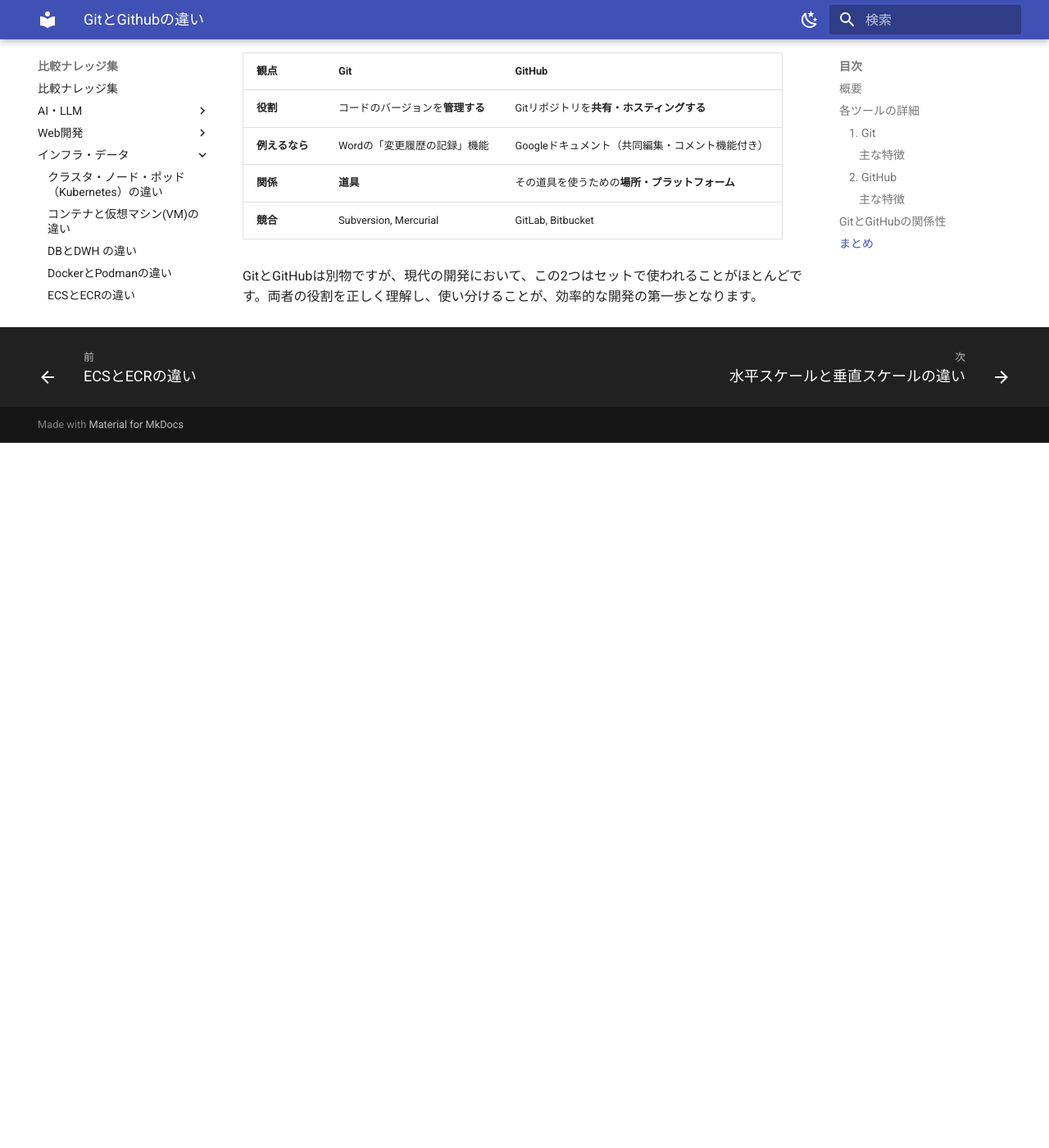
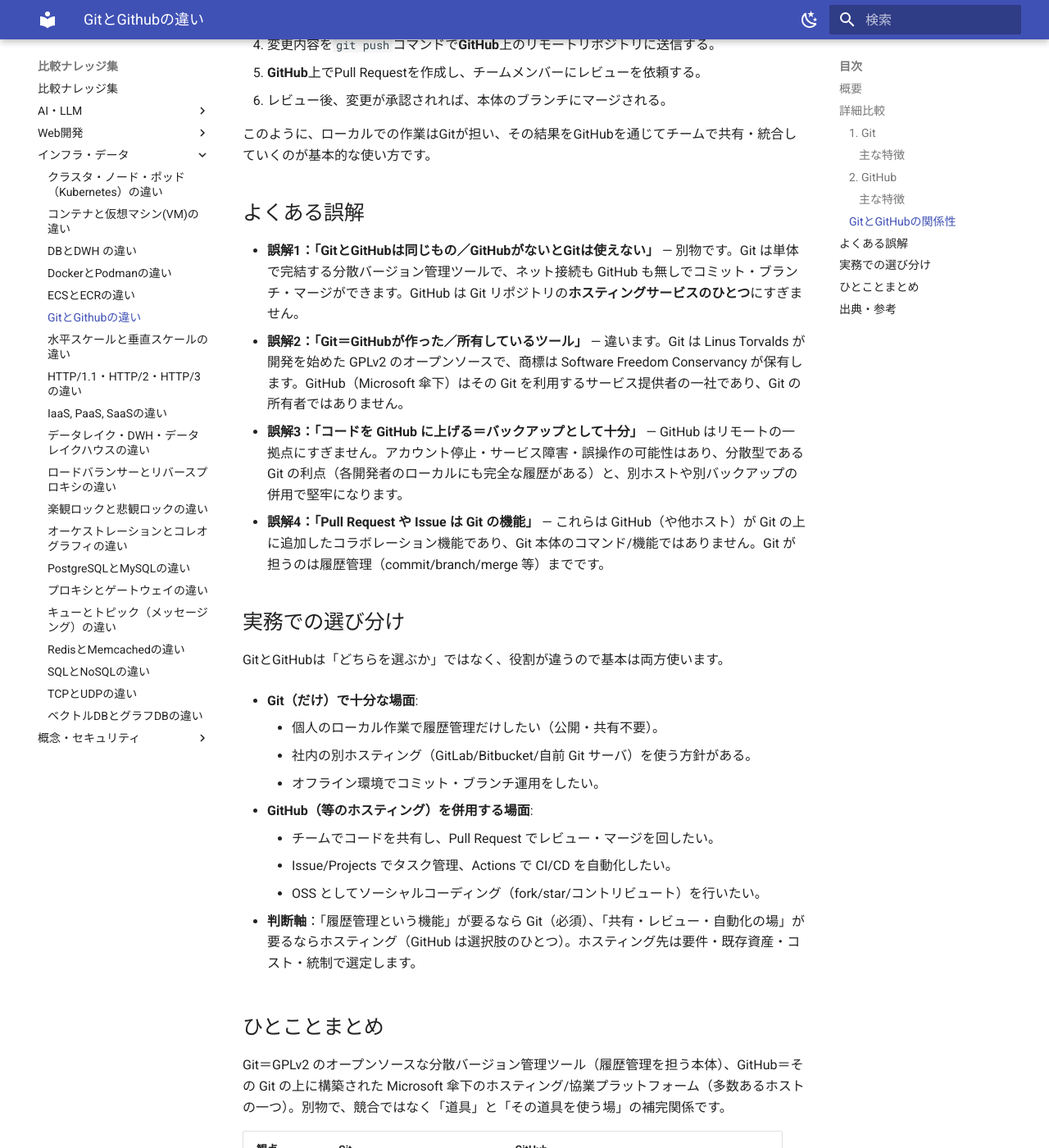
Before and after one commit to tomomira/comparisons, an MkDocs documentation site: the page built from docs/infra-data/git-vs-github.md, in a window 1280 px wide and 1400 px high, scrolled down 2456 px. Shown: the whole window at 82% size. Built offline with MkDocs 1.6.1 and Material for MkDocs 9.7.7, drawn with Linux system fonts in a browser that asks for light colours; before the commit the page ends 2996 px from its top, so only the background shows below that; some of the changed text lies outside the part shown.

Commit message:
qa(existing): 底上げ＋factcheck git-vs-github

```diff
--- a/docs/infra-data/git-vs-github.md
+++ b/docs/infra-data/git-vs-github.md
@@ -15,16 +15,14 @@ freshness: stable
 
 | 項目 | Git | GitHub |
 | --- | --- | --- |
-| **分類** | ソフトウェア（ツール） | Webサービス（プラットフォーム） |
+| **分類** | ソフトウェア（バージョン管理ツール） | Webサービス（ホスティングプラットフォーム） |
 | **主な目的** | ソースコードの変更履歴を管理する（バージョン管理） | Gitリポジトリをホスティングし、共同開発を支援する |
 | **実行場所** | ローカルのコンピュータ | Webブラウザ経由（クラウド上） |
-| **所有者** | Linux Foundation (オープンソース) | Microsoft |
+| **ライセンス/所有** | GPLv2 のオープンソース（商標は Software Freedom Conservancy が保有・Git は同団体のメンバープロジェクト） | Microsoft 傘下の商用サービス |
 
-一言で言うと、**Gitは「バージョン管理を行うための道具」** であり、**GitHubは「その道具で作ったものを保管し、他人と共有・協力するための場所」** です。
+一言で言うと、**Gitは「バージョン管理を行うための道具」** であり、**GitHubは「その道具で作ったものを保管し、他人と共有・協力するための場所」** です。GitHub は Git の上に構築されたホスティングサービスの**ひとつ**であり、Git そのものではありません。
 
----
-
-## 各ツールの詳細
+## 詳細比較
 
 ### 1. Git
 
@@ -36,12 +34,13 @@ Gitは、**分散型バージョン管理システム**と呼ばれるソフト
 - **分散型**: 各開発者がプロジェクトの完全な履歴を持つローカルリポジトリを保持します。これにより、中央サーバーがダウンしても作業を継続でき、マージ（統合）もローカルで行えます。
 - **ブランチモデル**: 機能追加やバグ修正など、目的ごとに作業を分岐させる「ブランチ」を簡単に作成・統合できます。これにより、メインのコード（master/mainブランチ）を安定させたまま、複数の開発を並行して進めることができます。
 - **コマンドラインツール**: 基本的にはコマンドライン（黒い画面）で操作しますが、様々なGUIツールも存在します。
+- **オープンソース**: GPLv2 ライセンスで配布される自由ソフトウェアです。「Git」の名称・ロゴの商標は Software Freedom Conservancy が保有しており、Git プロジェクトは同団体のメンバープロジェクトです（Linux Foundation の所有物ではありません）。
 
 **Gitの役割は、あくまで個々の開発者の手元で、コードの「歴史」を正確に記録・管理することです。**
 
 ### 2. GitHub
 
-GitHubは、**GitリポジトリをホスティングするためのWebサービス**です。Gitの機能をクラウド上で提供し、さらにチームでの共同開発を円滑に進めるための様々な機能を追加しています。
+GitHubは、**GitリポジトリをホスティングするためのWebサービス**です。オープンソースの Git の上に構築され、Gitの機能をクラウド上で提供し、さらにチームでの共同開発を円滑に進めるための様々な機能を追加しています。2018年に Microsoft が買収し、現在は Microsoft 傘下のサービスです。
 
 #### 主な特徴
 
@@ -53,11 +52,9 @@ GitHubは、**GitリポジトリをホスティングするためのWebサービ
 
 **GitHubの役割は、Gitで管理されたコードを集約し、可視化・共有することで、チームのコラボレーションを最大化することです。**
 
----
+### GitとGitHubの関係性
 
-## GitとGitHubの関係性
-
-GitとGitHubは、**「GitがなければGitHubは成り立たない」** という関係です。
+GitとGitHubは、**「GitがなければGitHubは成り立たない」** という関係です（GitHub は Git の上に構築されています）。一方で、Git は GitHub なしでも完結して動作し、ホスティング先は GitLab・Bitbucket など他にも多数あります。
 
 一般的な開発フローは以下のようになります。
 
@@ -70,7 +67,32 @@ GitとGitHubは、**「GitがなければGitHubは成り立たない」** とい
 
 このように、ローカルでの作業はGitが担い、その結果をGitHubを通じてチームで共有・統合していくのが基本的な使い方です。
 
-## まとめ
+## よくある誤解
+
+- **誤解1：「GitとGitHubは同じもの／GitHubがないとGitは使えない」** — 別物です。Git は単体で完結する分散バージョン管理ツールで、ネット接続も GitHub も無しでコミット・ブランチ・マージができます。GitHub は Git リポジトリの**ホスティングサービスのひとつ**にすぎません。
+- **誤解2：「Git＝GitHubが作った／所有しているツール」** — 違います。Git は Linus Torvalds が開発を始めた GPLv2 のオープンソースで、商標は Software Freedom Conservancy が保有します。GitHub（Microsoft 傘下）はその Git を利用するサービス提供者の一社であり、Git の所有者ではありません。
+- **誤解3：「コードを GitHub に上げる＝バックアップとして十分」** — GitHub はリモートの一拠点にすぎません。アカウント停止・サービス障害・誤操作の可能性はあり、分散型である Git の利点（各開発者のローカルにも完全な履歴がある）と、別ホストや別バックアップの併用で堅牢になります。
+- **誤解4：「Pull Request や Issue は Git の機能」** — これらは GitHub（や他ホスト）が Git の上に追加したコラボレーション機能であり、Git 本体のコマンド/機能ではありません。Git が担うのは履歴管理（commit/branch/merge 等）までです。
+
+## 実務での選び分け
+
+GitとGitHubは「どちらを選ぶか」ではなく、役割が違うので基本は両方使います。
+
+- **Git（だけ）で十分な場面**:
+    - 個人のローカル作業で履歴管理だけしたい（公開・共有不要）。
+    - 社内の別ホスティング（GitLab/Bitbucket/自前 Git サーバ）を使う方針がある。
+    - オフライン環境でコミット・ブランチ運用をしたい。
+
+- **GitHub（等のホスティング）を併用する場面**:
+    - チームでコードを共有し、Pull Request でレビュー・マージを回したい。
+    - Issue/Projects でタスク管理、Actions で CI/CD を自動化したい。
+    - OSS としてソーシャルコーディング（fork/star/コントリビュート）を行いたい。
+
+- **判断軸**：「履歴管理という機能」が要るなら Git（必須）、「共有・レビュー・自動化の場」が要るならホスティング（GitHub は選択肢のひとつ）。ホスティング先は要件・既存資産・コスト・統制で選定します。
+
+## ひとことまとめ
+
+Git＝GPLv2 のオープンソースな分散バージョン管理ツール（履歴管理を担う本体）、GitHub＝その Git の上に構築された Microsoft 傘下のホスティング/協業プラットフォーム（多数あるホストの一つ）。別物で、競合ではなく「道具」と「その道具を使う場」の補完関係です。
 
 | 観点 | Git | GitHub |
 | --- | --- | --- |
@@ -80,3 +102,10 @@ GitとGitHubは、**「GitがなければGitHubは成り立たない」** とい
 | **競合** | Subversion, Mercurial | GitLab, Bitbucket |
 
 GitとGitHubは別物ですが、現代の開発において、この2つはセットで使われることがほとんどです。両者の役割を正しく理解し、使い分けることが、効率的な開発の第一歩となります。
+
+## 出典・参考
+
+- Git 公式「About Git」（Git は分散バージョン管理システム。中核はコマンドラインツールで、GitHub/GitLab 等のホスティングを含む大きなエコシステムを持つ）: https://git-scm.com/about
+- Git 公式「Trademark Policy」（「Git」の名称・ロゴの商標は Software Freedom Conservancy が保有。ソフトウェア本体は GPLv2 の自由ソフトウェア。Git は Conservancy のメンバープロジェクト）: https://git-scm.com/about/trademark
+- GitHub Docs「About GitHub and Git」（GitHub はコードを保管・共有・協業するクラウドプラットフォームで、オープンソースの Git の上に構築されている。Git が変更を追跡し、GitHub がリポジトリをホストし協業を可能にする）: https://docs.github.com/en/get-started/start-your-journey/about-github-and-git
+- GitHub「GitHub および GitHub Docs について / Microsoft 傘下」（GitHub は 2018 年に Microsoft が買収）: https://docs.github.com/en/site-policy/github-terms/github-terms-of-service
```
Also changed, not shown: other parts of docs/infra-data/git-vs-github.md (+2 -2 lines).
